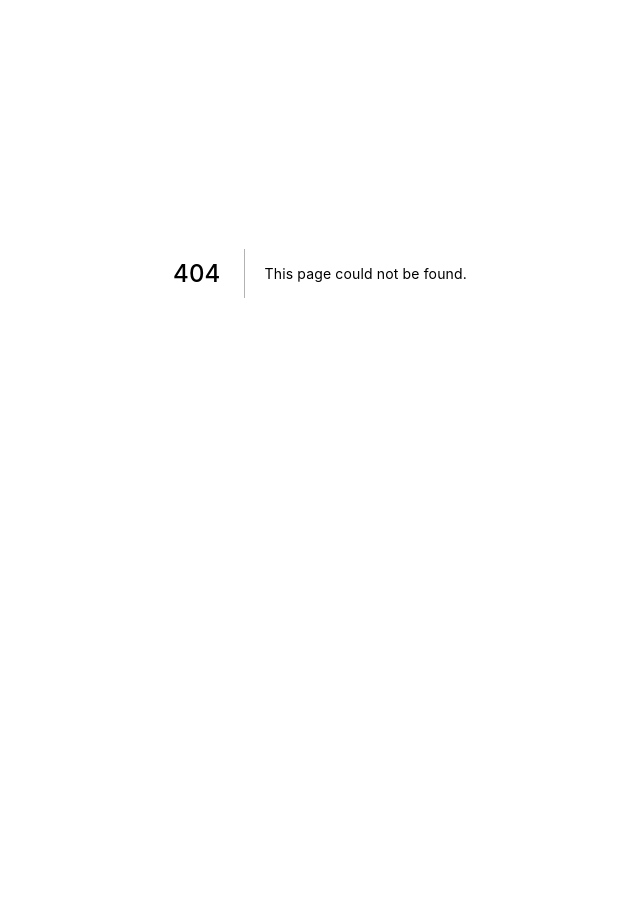
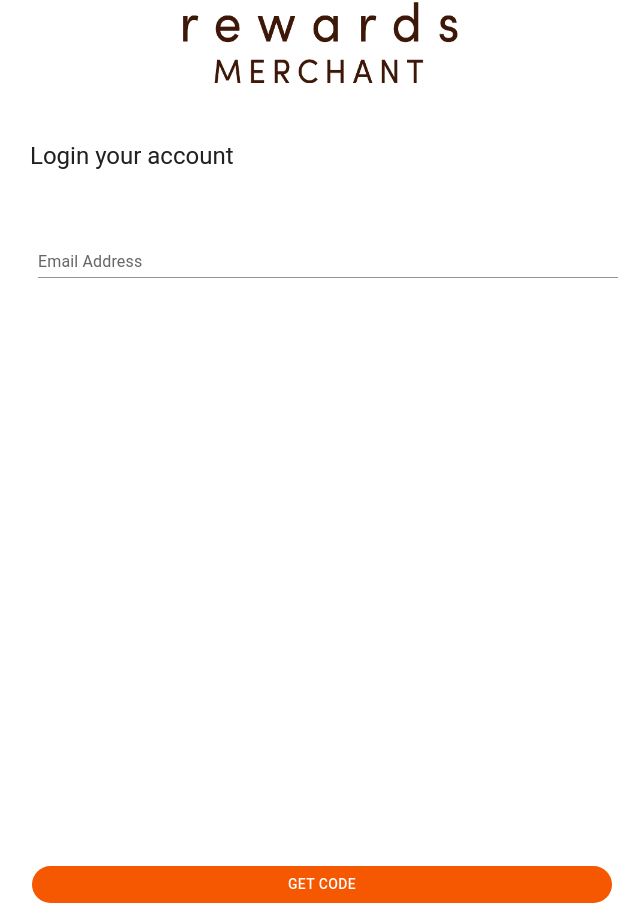
Before and after one commit to brudrewards/RestaurantFrontend, a Next.js app: page /register in a window 1280 px wide. Before the commit this address had no page. Shown: the part 127-1040 px from the top of the page, without its empty margins (320-963 px from the left). Before the commit the page ends 800 px from the top, so only its background shows below. Built offline with nearby package versions, Linux system fonts and the light colour scheme.

Commit message:
create register

```diff
--- a/layouts/mainLayout/MainLayout.js
+++ b/layouts/mainLayout/MainLayout.js
@@ -1,6 +1,9 @@
 import Head from "next/head";
 import Footer from "./components/Footer";
 import Header from "./components/Header";
+
+
+
 
 const MainLayout = ({
   title = "",
@@ -11,13 +14,16 @@ const MainLayout = ({
 }) => {
   return (
     <div>
+
       <Head>
         <title>Brud Rewards {title ? `| ${title}` : ""}</title>
         <meta name="description" content={description} />
       </Head>
       <Header />
       <main style={{ ...style }}>{children}</main>
+
       <Footer />
+
     </div>
   );
 };
--- a/package.json
+++ b/package.json
@@ -13,6 +13,7 @@
     "@emotion/server": "^11.4.0",
     "@emotion/styled": "^11.8.1",
     "@fontsource/roboto": "^4.5.3",
+    "@material-ui/core": "^4.12.3",
     "@mui/icons-material": "^5.5.1",
     "@mui/material": "^5.5.1",
     "animejs": "^3.2.1",
--- /dev/null
+++ b/pages/register.js
@@ -0,0 +1,87 @@
+
+import React, { useState } from 'react';
+import Container from '@mui/material/Container';
+import logo from '../public/assets/logo.png'
+import Image from 'next/image'
+import { Typography } from "@material-ui/core"
+import Button from '@mui/material/Button'
+import useStyles from '../styles/pages/registerStyles';
+import Box from '@mui/material/Box';
+import TextField from '@mui/material/TextField';
+import { FormLabel } from '@mui/material';
+
+
+
+function register() {
+
+    const classes = useStyles();
+
+    const [email, setEmail] = useState("");
+    const [emailError, setEmailError] = useState("");
+
+    const handleEmail = (e) => {
+        setEmail(e.target.value);
+        if (e.target.value.length < 1) {
+            setEmailError("Enter your registered email and get code");
+        }
+    }
+
+
+    return (
+
+        <>
+            <Container maxWidth="sm" style={{ padding: '10px' }}>
+                <div align="center">
+                    <Image src={logo}
+                        width={275}
+                        height={200}
+                        priority={true}
+
+                    />
+                </div>
+
+                <div style={{ marginTop: '50px' }}>
+                    <Typography gutterBottom variant="h5">Login your account</Typography>
+                    <form onSubmit={(e) => e.preventDefault()}>
+                        {
+                            emailError ?
+                                <p style={{ color: '#D35E3C' }}>{emailError}</p> :
+                                ''
+                        }
+                        <Box style={{ marginTop: '50px' }}
+                            component="form"
+                            sx={{
+                                '& > :not(style)': { m: 1 },
+                            }}
+                            noValidate
+                            autoComplete="off"
+                        >
+
+                            <TextField fullWidth={true} onChange={handleEmail} id="standard-basic" label="Email Address" variant="standard" />
+
+
+
+
+                        </Box>
+
+                        <Button style={{
+
+
+                            position: 'relative',
+                            marginTop: '100%',
+                            marginLeft: '2px'
+
+                        }} fullWidth={true} variant="rounded">Get Code</Button>
+
+                    </form>
+                </div>
+
+            </Container>
+
+
+
+        </>
+    )
+}
+
+export default register
--- /dev/null
+++ b/styles/pages/registerStyles.js
@@ -0,0 +1,59 @@
+import { makeStyles } from '@material-ui/core/styles';
+
+
+const useStyles = makeStyles((theme) => ({
+
+    container: {
+        backgroundColor: 'black',
+        padding: '50px'
+    },
+
+    icon: {
+        marginRight: "20px",
+
+    },
+
+    button: {
+        marginTop: "40px",
+
+    },
+
+    cardGrid: {
+        padding: "20px 0"
+
+    },
+
+    card: {
+        height: '100%',
+        display: 'flex',
+        flexDirection: 'column'
+
+    },
+
+    cardMedia: {
+        paddingTop: '56.25%'
+
+    },
+
+    cardContent: {
+        flexGrow: 1,
+
+    },
+
+
+    footer: {
+        backgroundColor: theme.palette.background.paper,
+        padding: '50px 0'
+    }
+
+
+
+
+
+
+
+
+
+}));
+
+export default useStyles;
--- a/styles/themes/defaulttheme.js
+++ b/styles/themes/defaulttheme.js
@@ -1,10 +1,12 @@
 import { createTheme } from "@mui/material/styles";
 export const primaryColor = "#F55800";
 const theme = createTheme({
+
   palette: {
     primary: { main: primaryColor },
   },
   typography: {
+
     fontSize: 14,
     h1: {
       fontSize: "2.5rem",
```
Also changed, not shown: layouts/components/register/Email.js (added, +12 -0 lines), layouts/components/register/GetCode.js (added, +9 -0 lines), 1 other file (tests, documents, lock files or other folders).
